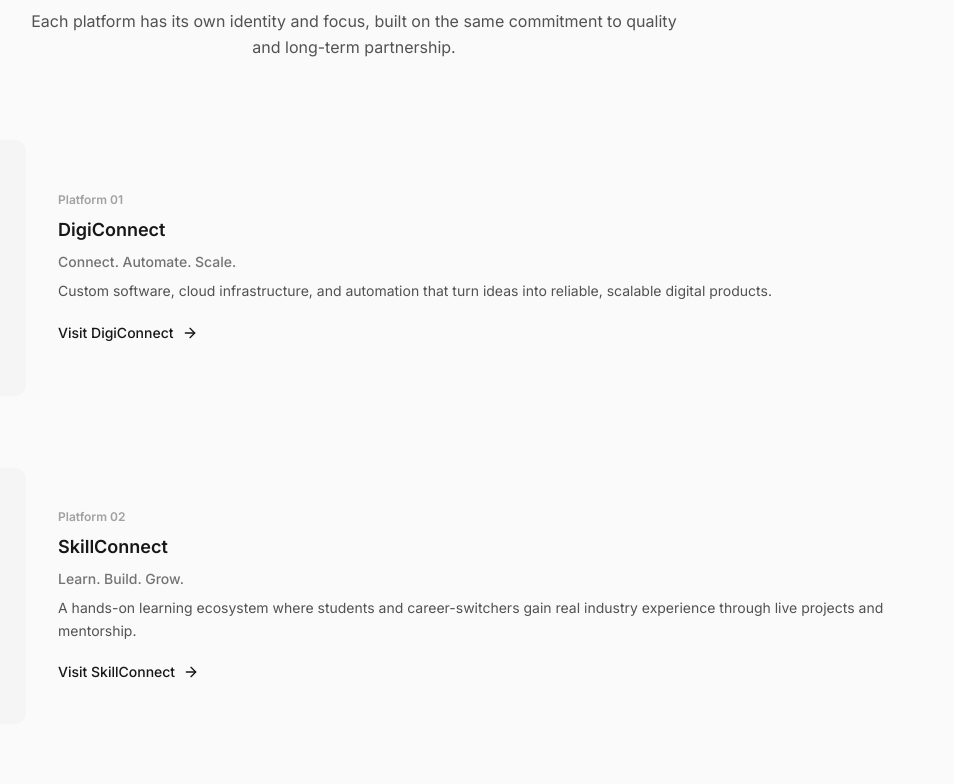
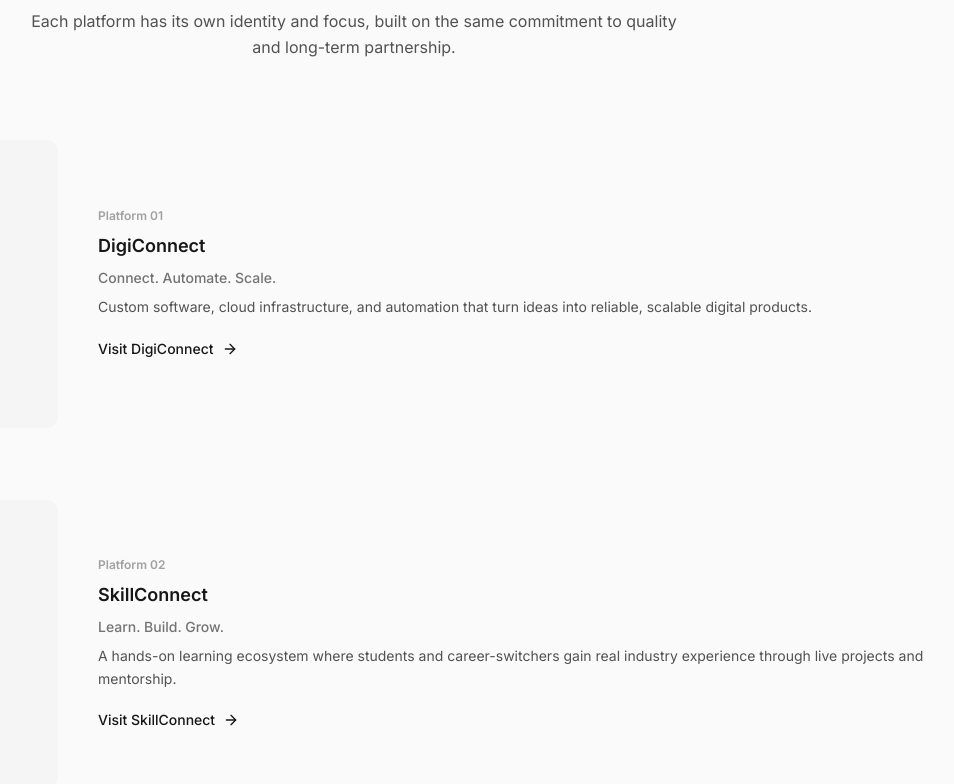
Before and after one commit to LeelaMohan217/J-Monk-Devops, a React (Vite) app: page / in a window 1280 px wide. Shown: the part 1456-2240 px from the top of the page, without its empty margins (286-1240 px from the left). Built offline with nearby package versions, Linux system fonts and the light colour scheme.

Commit message:
Increase Platforms image size and spacing to text

```diff
--- a/src/pages/home/PlatformsSection.jsx
+++ b/src/pages/home/PlatformsSection.jsx
@@ -26,9 +26,9 @@ const PlatformsSection = () => {
             <motion.div
               key={platform.id}
               variants={fadeIn("up", 0.1)}
-              className="flex flex-col sm:flex-row gap-5 sm:gap-8 rounded-2xl p-6"
+              className="flex flex-col sm:flex-row gap-5 sm:gap-10 rounded-2xl p-6"
             >
-              <div className="aspect-video sm:aspect-square w-full sm:w-56 md:w-64 shrink-0 rounded-xl bg-neutral-100" />
+              <div className="aspect-video sm:aspect-square w-full sm:w-64 md:w-72 shrink-0 rounded-xl bg-neutral-100" />
 
               <div className="flex flex-1 flex-col justify-center gap-2">
                 <span className="text-xs font-semibold text-neutral-400">
```
